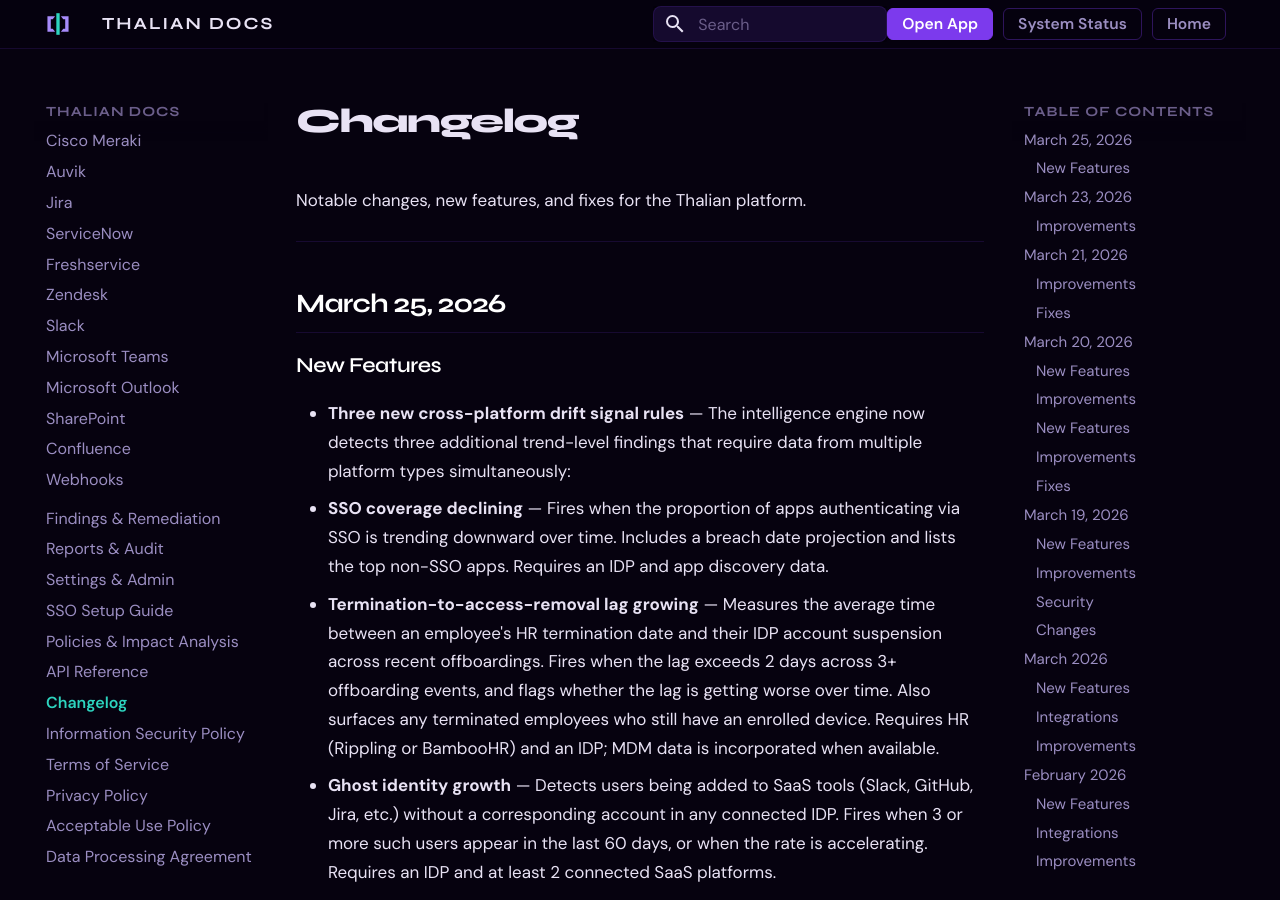
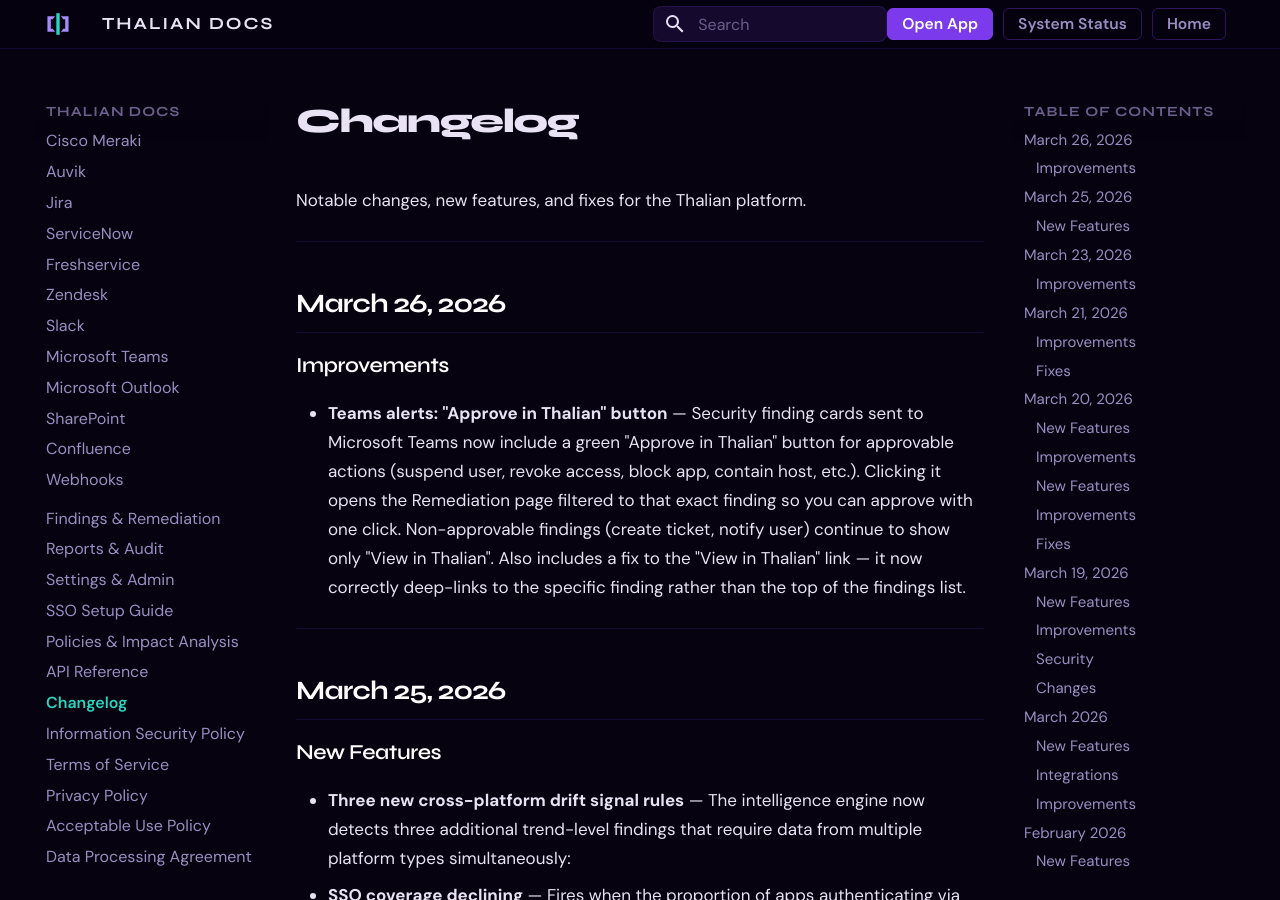
Before and after one commit to tori-mf13/thalian-docs, an MkDocs documentation site: the page built from docs/changelog.md, in a window 1280 px wide and 900 px high. Built offline with MkDocs 1.6.1 and Material for MkDocs 9.7.7, drawn with Linux system fonts in a browser that asks for light colours.

Commit message:
docs(changelog): Teams approve button + alertFindingUrl fix (March 26)
Co-Authored-By: Claude Sonnet 4.6 <noreply@anthropic.com>

```diff
--- a/docs/changelog.md
+++ b/docs/changelog.md
@@ -1,6 +1,14 @@
 # Changelog
 
 Notable changes, new features, and fixes for the Thalian platform.
+
+---
+
+## March 26, 2026
+
+### Improvements
+
+- **Teams alerts: "Approve in Thalian" button** — Security finding cards sent to Microsoft Teams now include a green "Approve in Thalian" button for approvable actions (suspend user, revoke access, block app, contain host, etc.). Clicking it opens the Remediation page filtered to that exact finding so you can approve with one click. Non-approvable findings (create ticket, notify user) continue to show only "View in Thalian". Also includes a fix to the "View in Thalian" link — it now correctly deep-links to the specific finding rather than the top of the findings list.
 
 ---
 
```
